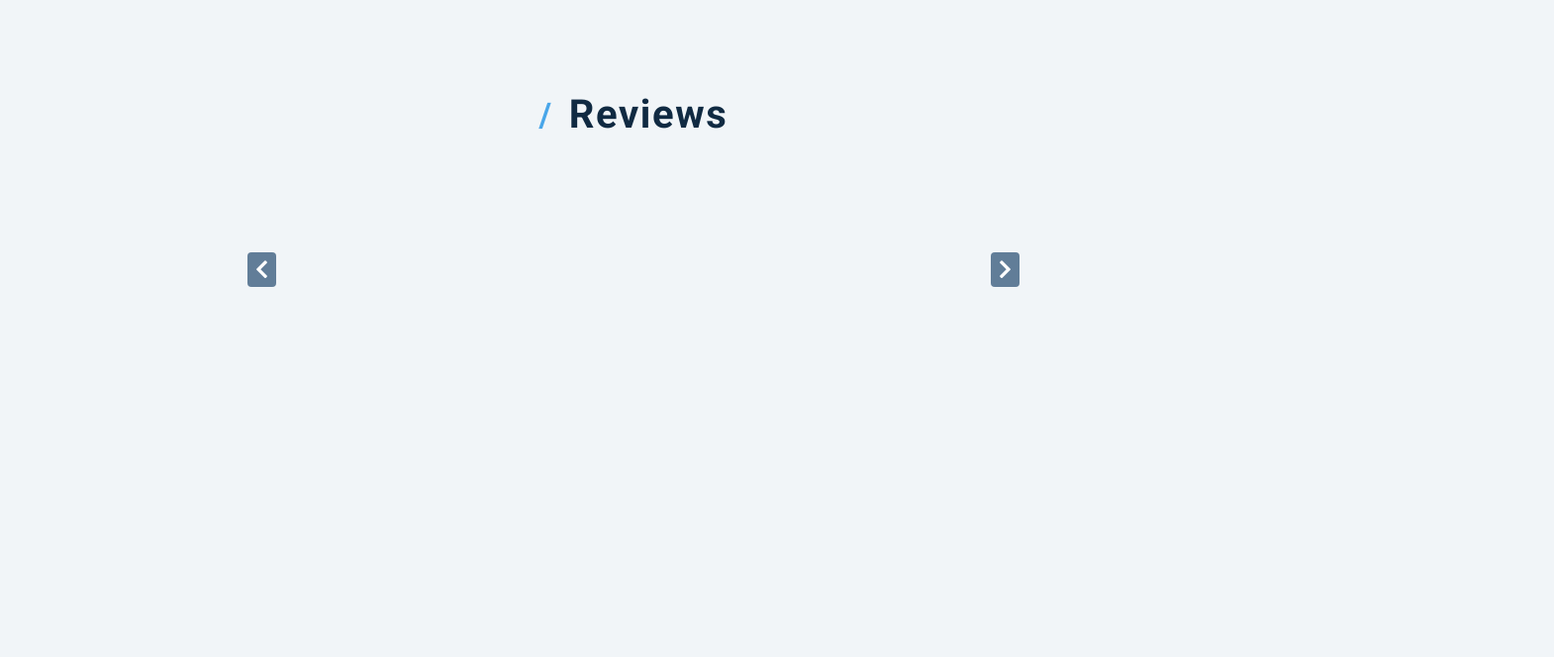
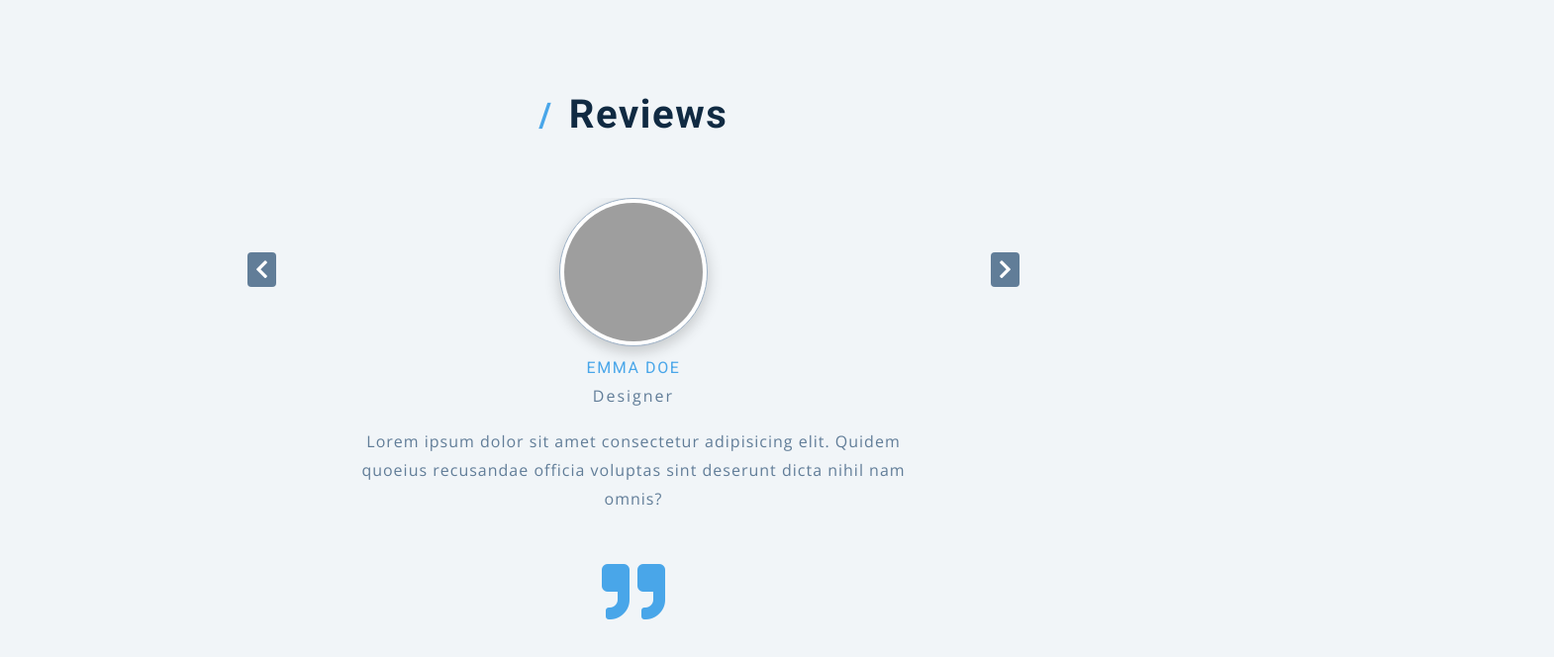
Before and after one commit to lucasvergara1/Slider_Project-JS, a plain HTML site: page index.html in a window 1280 px wide. Both pictures are taken after a click on the button 264 px from the left and 272 px from the top of the page. Shown: the whole page at 99% size, 1570 px wide, since content can reach past the window. Drawn offline with nearby package versions, Linux system fonts and the light colour scheme; grey boxes are pictures that could not be loaded.

Commit message:
End of the project

```diff
--- a/app.js
+++ b/app.js
@@ -1,61 +1,74 @@
-import people from './data.js';
-
-
-
-const container = document.querySelector('.slide-container');
-const nextBtn = document.querySelector('.next-btn');
-const prevBtn = document.querySelector('.prev-btn');
-
-
-//set slides
-container.innerHTML = people.map((person, slideIndex)=>{
-    const {img, name, job, text} = person;
-    // more logic
-    let position = 'next';
-    if (slideIndex ===0){
-        position = 'active';
+import data from "./data.js";
+const container = document.querySelector(".slide-container");
+const nextBtn = document.querySelector(".next-btn");
+const prevBtn = document.querySelector(".prev-btn");
+// if length is 1 hide buttons
+if (data.length === 1) {
+  nextBtn.style.display = "none";
+  prevBtn.style.display = "none";
 }
-    if (slideIndex ===people.length - 1) {
-        position = 'last'
+// if length is 2, add copies of slides
+let people = [...data];
+if (data.length === 2) {
+  people = [...data, ...data];
 }
-
-
+container.innerHTML = people
+  .map((person, slideIndex) => {
+    const { img, name, job, text } = person;
+    let position = "next";
+    if (slideIndex === 0) {
+      position = "active";
+    }
+    if (slideIndex === people.length - 1) {
+      position = "last";
+    }
+    if (data.length <= 1) {
+      position = "active";
+    }
     return `<article class="slide ${position}">
-          <img src="${img}"
-          class="img"
-          alt="${name}"
-          />
+  <img src=${img} class="img" alt="${name}"/>
   <h4>${name}</h4>
   <p class="title">${job}</p>
-          <p class="title">
+  <p class="text">
    ${text}
   </p>
 <div class="quote-icon">
-            <div class="fas fa-quote-right"></div>
-          </div>`;
-}).join('');
+<i class="fas fa-quote-right"></i>
+</div>
+ </article>`;
+  })
+  .join("");
 
 const startSlider = (type) => {
-  const active = document.querySelector('.active');
-  const last = document.querySelector('.last')
+  // get all three slides active,last next
+  const active = document.querySelector(".active");
+  const last = document.querySelector(".last");
   let next = active.nextElementSibling;
+  if (!next) {
+    next = container.firstElementChild;
+  }
+  active.classList.remove("active");
+  last.classList.remove("last");
+  next.classList.remove("next");
 
-
-  active.classList.remove(['active']);
-  last.classList.remove(['last']);
-  next.classList.remove(['next']);
-
-  active.classList.add('last');
-  last.classList.add('next');
-  next.classList.add('active');
-
-
+  if (type === "prev") {
+    active.classList.add("next");
+    last.classList.add("active");
+    next = last.previousElementSibling;
+    if (!next) {
+      next = container.lastElementChild;
     }
-
-nextBtn.addEventListener('click', ()=>{
+    next.classList.remove("next");
+    next.classList.add("last");
+    return;
+  }
+  active.classList.add("last");
+  last.classList.add("next");
+  next.classList.add("active");
+};
+nextBtn.addEventListener("click", () => {
   startSlider();
-})
-
+});
 prevBtn.addEventListener("click", () => {
-  startSlider('prev');
+  startSlider("prev");
 });
--- a/index.html
+++ b/index.html
@@ -3,7 +3,7 @@
   <head>
     <meta charset="UTF-8" />
     <meta name="viewport" content="width=device-width, initial-scale=1.0" />
-    <title>ES6 Slider Setup</title>
+    <title>ES6 Slider</title>
     <!-- font-awesome -->
     <link
       rel="stylesheet"
@@ -16,16 +16,33 @@
   <body>
     <section class="slider">
       <div class="reviews">
-        <h2><span>/ </span>reviews</h2>
+        <h2><span>/</span>reviews</h2>
       </div>
       <div class="slide-container">
-
-        </article>
+        <!-- <article class="slide">
+          <img
+            src="https://res.cloudinary.com/diqqf3eq2/image/upload/c_scale,w_200/v1595959121/person-1_aufeoq.jpg"
+            class="img"
+            alt="peter doe"
+          />
+          <h4>peter doe</h4>
+          <p class="title">product designer</p>
+          <p class="text">
+            Lorem ipsum dolor sit amet consectetur adipisicing elit. Quidem quo
+            eius recusandae officia voluptas sint deserunt dicta nihil nam
+            omnis?
+          </p>
+          <div class="quote-icon">
+            <i class="fas fa-quote-right"></i>
+          </div>
+        </article> -->
       </div>
-      <!--prev next btn-->
+      <!-- buttons -->
+      <!-- prev btn -->
       <button class="btn prev-btn">
         <i class="fas fa-chevron-left"></i>
       </button>
+      <!-- next button -->
       <button class="btn next-btn">
         <i class="fas fa-chevron-right"></i>
       </button>
--- a/styles.css
+++ b/styles.css
@@ -3,7 +3,7 @@
 Fonts
 ===============
 */
-@import url('https://fonts.googleapis.com/css?family=Open+Sans|Roboto:400,700&display=swap');
+@import url("https://fonts.googleapis.com/css?family=Open+Sans|Roboto:400,700&display=swap");
 
 /*
 ===============
@@ -43,8 +43,8 @@ Variables
   --clr-green-dark: hsl(125, 67%, 44%);
   --clr-green-light: hsl(125, 71%, 66%);
   --clr-black: #222;
-  --ff-primary: 'Roboto', sans-serif;
-  --ff-secondary: 'Open Sans', sans-serif;
+  --ff-primary: "Roboto", sans-serif;
+  --ff-secondary: "Open Sans", sans-serif;
   --transition: all 0.3s linear;
   --spacing: 0.1rem;
   --radius: 0.25rem;
@@ -248,32 +248,28 @@ h4 {
 /* MORE CSS FOR JS */
 
 .slide-container {
-  display:flex;
+  display: flex;
   position: relative;
   height: 450px;
-
-  /* overflow: hidden; */
+  overflow: hidden;
 }
 
 .slide {
   position: absolute;
   top: 0;
   left: 0;
-  width : 100%;
+  width: 100%;
   height: 100%;
+  transition: all 0.3s ease-in-out;
   opacity: 0;
-  transition: all 0.3s ease-in-out;
 }
-
-.slide.active{
+.slide.active {
   opacity: 1;
-  transform: translate(0);
+  transform: translateX(0);
 }
-
-.slide.next{
+.slide.next {
   transform: translateX(100%);
 }
-
 .slide.last {
-  transform: translate (-100%);
+  transform: translateX(-100%);
 }
```
Lines whose indentation alone changed are shown as unchanged.
